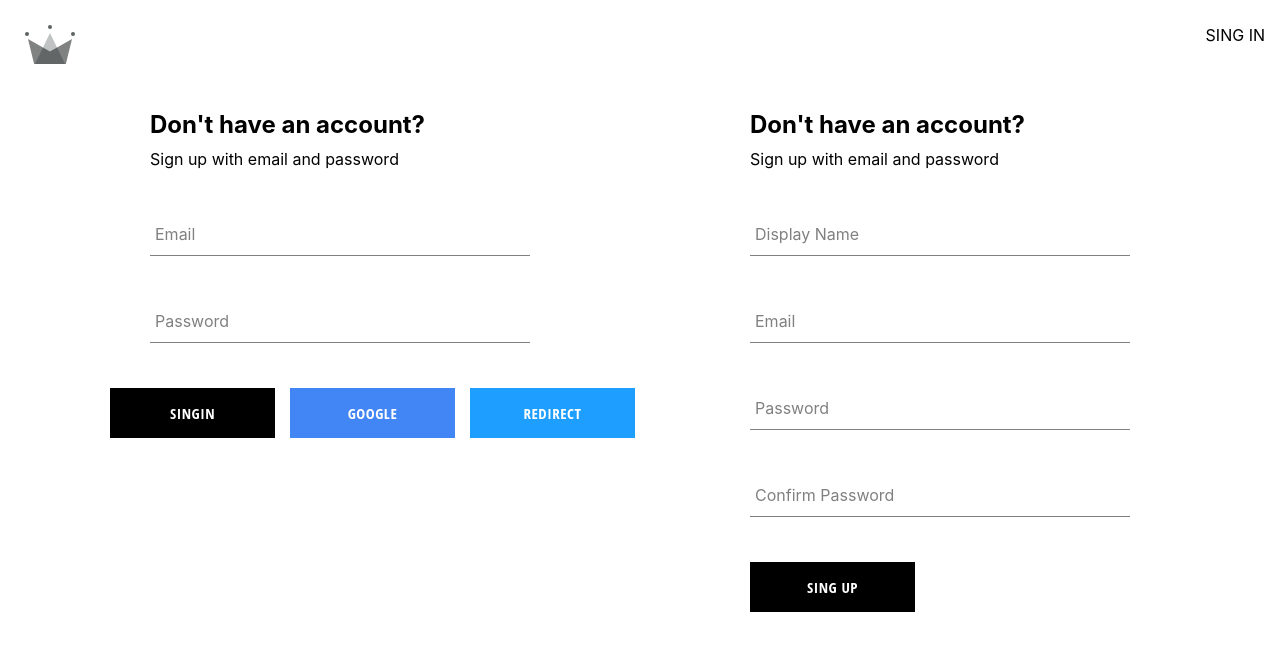
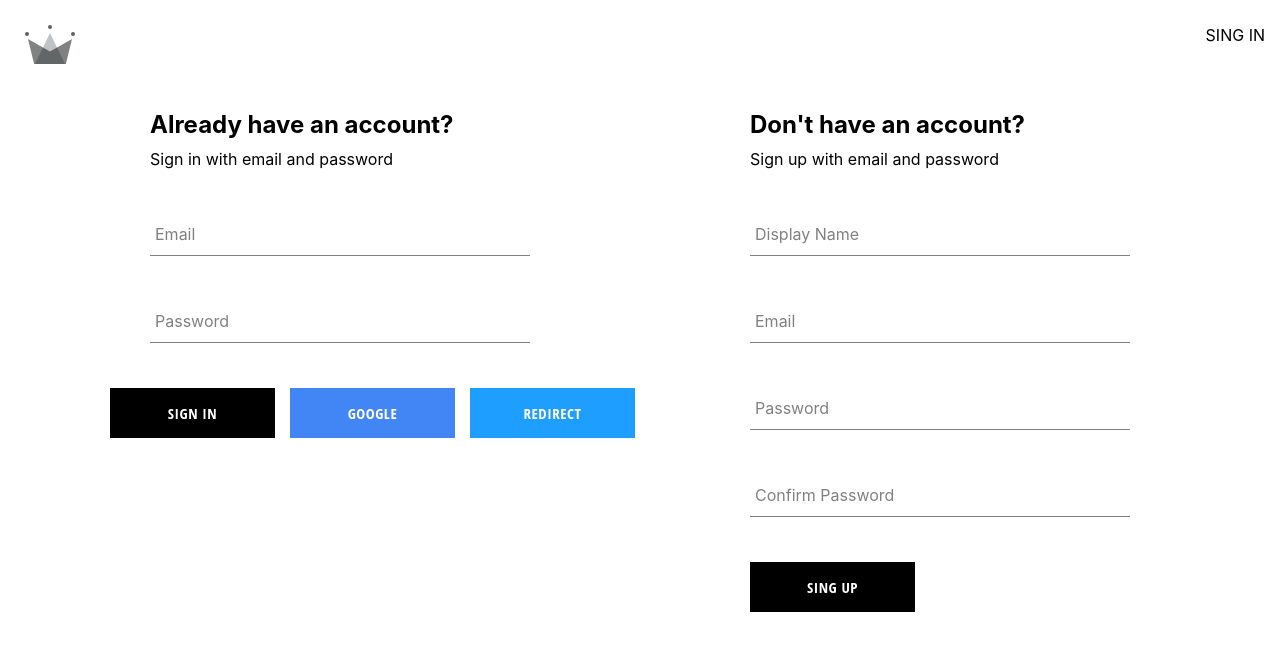
Before and after one commit to OpreaRazvanVasile/buy-fast-m, a React (Create React App) app: page /auth in a window 1280 px wide. Shown: the top 650 px of the page. Built offline with nearby package versions, Linux system fonts and the light colour scheme; the HTML template or start-up script is replaced by a standard one.

Commit message:
recreate

```diff
--- a/src/componets/sign-in/sign-in.componet.jsx
+++ b/src/componets/sign-in/sign-in.componet.jsx
@@ -71,14 +71,14 @@ const SingIn=()=>{
         return (
         <div className="sign-in-container">
 
-            <h2>Don't have an account?</h2>
-            <span>Sign up with email and password</span>
+            <h2>Already have an account?</h2>
+            <span>Sign in with email and password</span>
 
         <form onSubmit={submitHandler}>
         <InputForm label="Email" type="email" required name="email" onChange={changeHandler} value={email}></InputForm>
         <InputForm label="Password" type="password"required name="password"value={password} onChange={changeHandler}></InputForm>
         <div className="btn-container">
-        <Button type='submit' children='SingIn'/>
+        <Button type='submit' children='Sign In'/>
         <Button type='button' typeButton='google'  onClick={logWithGoogle} children='Google'/>
         <Button type='button' typeButton='redirect' children='Redirect' onClick={async()=>await redirectSingIn()}/>
         </div>
```
